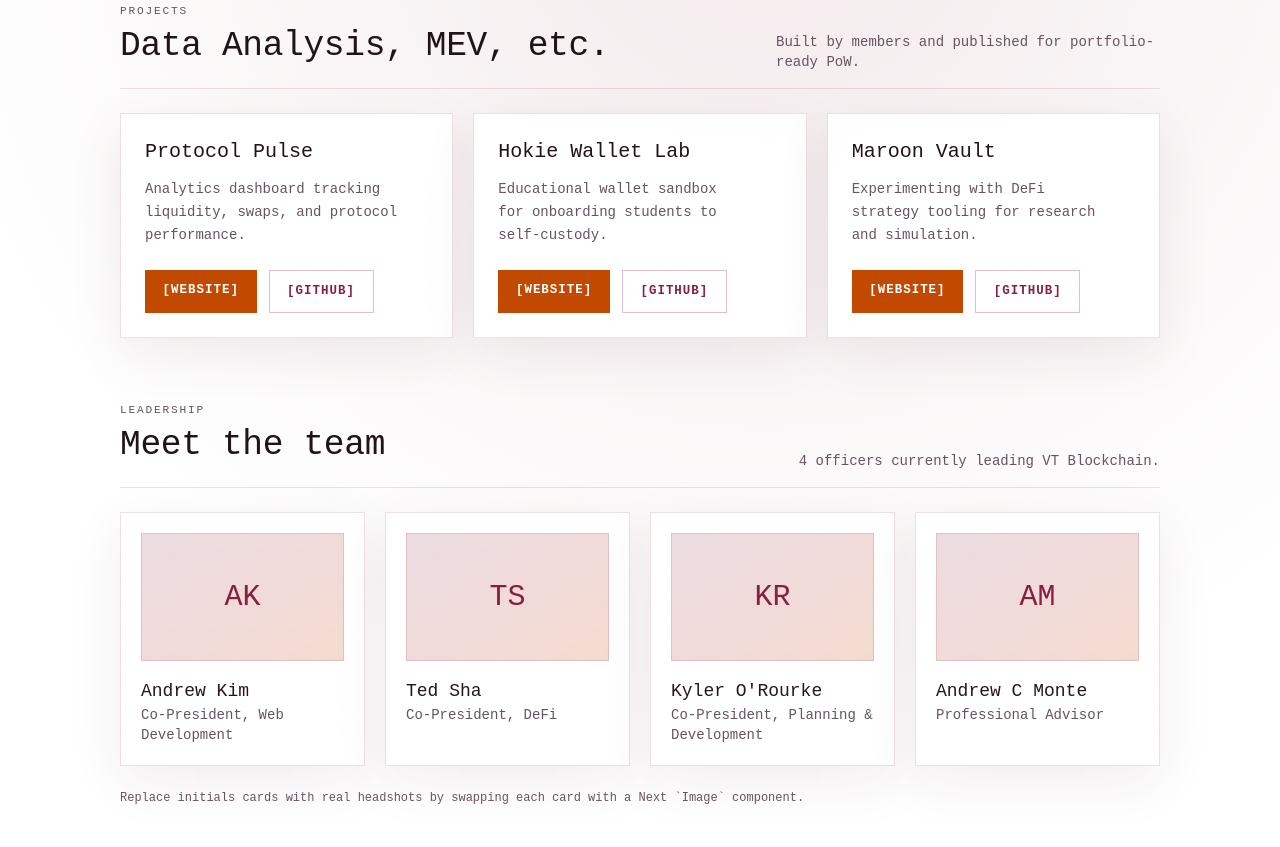
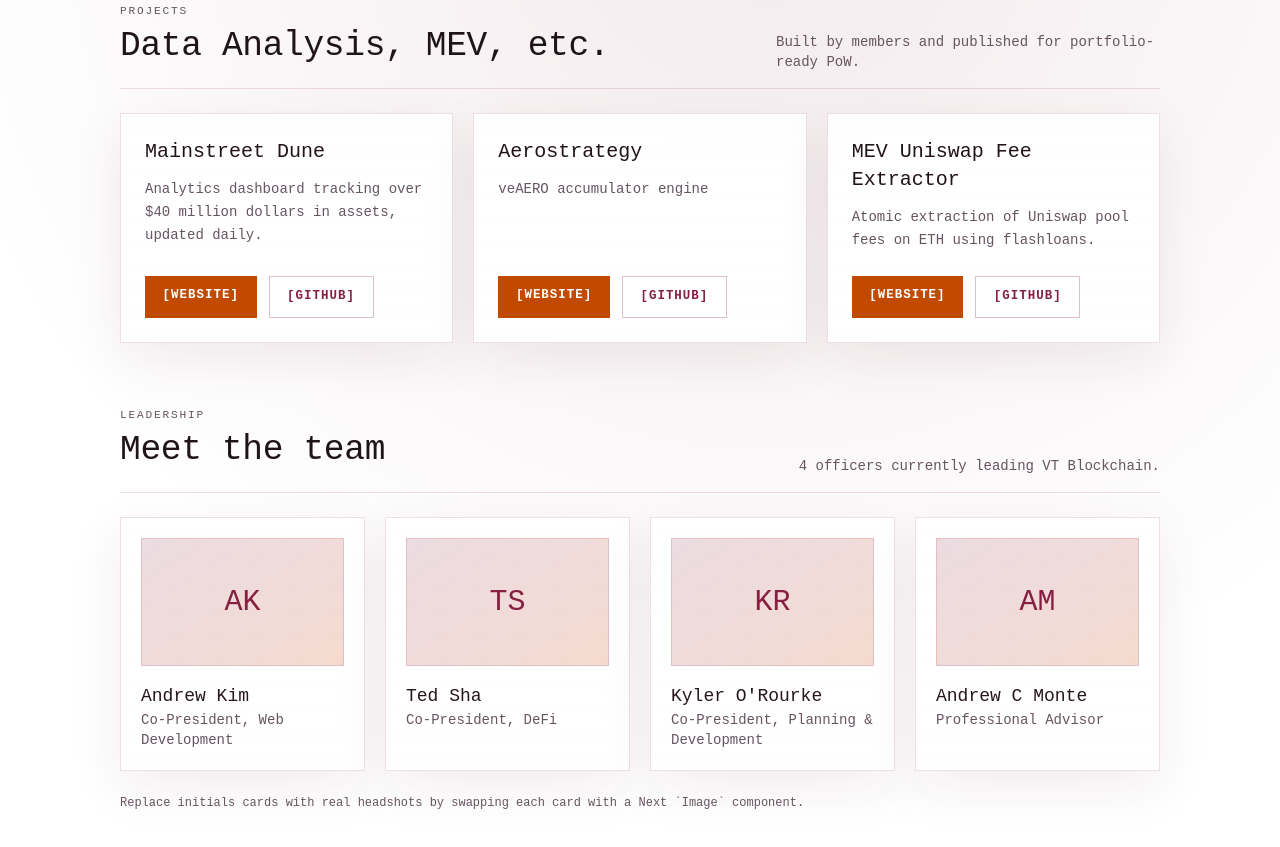
Before and after one commit to aykk/vtblockchainwebsite, a Next.js app: page / in a window 1280 px wide. Shown: the part 2020-2867 px from the top of the page. Built offline with nearby package versions, Linux system fonts and the light colour scheme.

Commit message:
Replaced placeholder projects

```diff
--- a/src/app/page.tsx
+++ b/src/app/page.tsx
@@ -306,25 +306,25 @@
 
   const projects = [
     {
-      title: "Protocol Pulse",
+      title: "Mainstreet Dune",
       description:
-        "Analytics dashboard tracking liquidity, swaps, and protocol performance.",
-      website: "https://example.com/protocol-pulse",
-      repo: "https://github.com/vt-blockchain/protocol-pulse",
+        "Analytics dashboard tracking over $40 million dollars in assets, updated daily.",
+      website: "https://dune.com/jungt/mainstreet",
+      repo: "https://github.com/Ungter/Mainstreet_DUNE",
     },
     {
-      title: "Hokie Wallet Lab",
+      title: "Aerostrategy",
       description:
-        "Educational wallet sandbox for onboarding students to self-custody.",
-      website: "https://example.com/hokie-wallet",
-      repo: "https://github.com/vt-blockchain/hokie-wallet-lab",
+        "veAERO accumulator engine",
+      website: "https://www.aerostrategy.finance/",
+      repo: "https://aerostrategy.gitbook.io/docs/getting-started/technical-documentation/contracts",
     },
     {
-      title: "Maroon Vault",
+      title: "MEV Uniswap Fee Extractor",
       description:
-        "Experimenting with DeFi strategy tooling for research and simulation.",
-      website: "https://example.com/maroon-vault",
-      repo: "https://github.com/vt-blockchain/maroon-vault",
+        "Atomic extraction of Uniswap pool fees on ETH using flashloans.",
+      website: "https://github.com/Ungter/UniswapUNIGulper",
+      repo: "https://github.com/Ungter/UniswapUNIGulper",
     },
   ];
 
@@ -505,10 +505,10 @@
                 <h3 className="text-xl font-medium text-[#22131a]">{project.title}</h3>
                 <p className="mt-3 flex-1 text-sm leading-relaxed text-(--muted)">{project.description}</p>
                 <div className="mt-6 flex gap-3 text-sm font-semibold">
-                  <a className="btn-brutal btn-orange" href={project.website}>
+                  <a className="btn-brutal btn-orange" href={project.website} target="_blank" rel="noopener noreferrer">
                     [Website]
                   </a>
-                  <a className="btn-brutal btn-ghost" href={project.repo}>
+                  <a className="btn-brutal btn-ghost" href={project.repo} target="_blank" rel="noopener noreferrer">
                     [GitHub]
                   </a>
                 </div>
```
